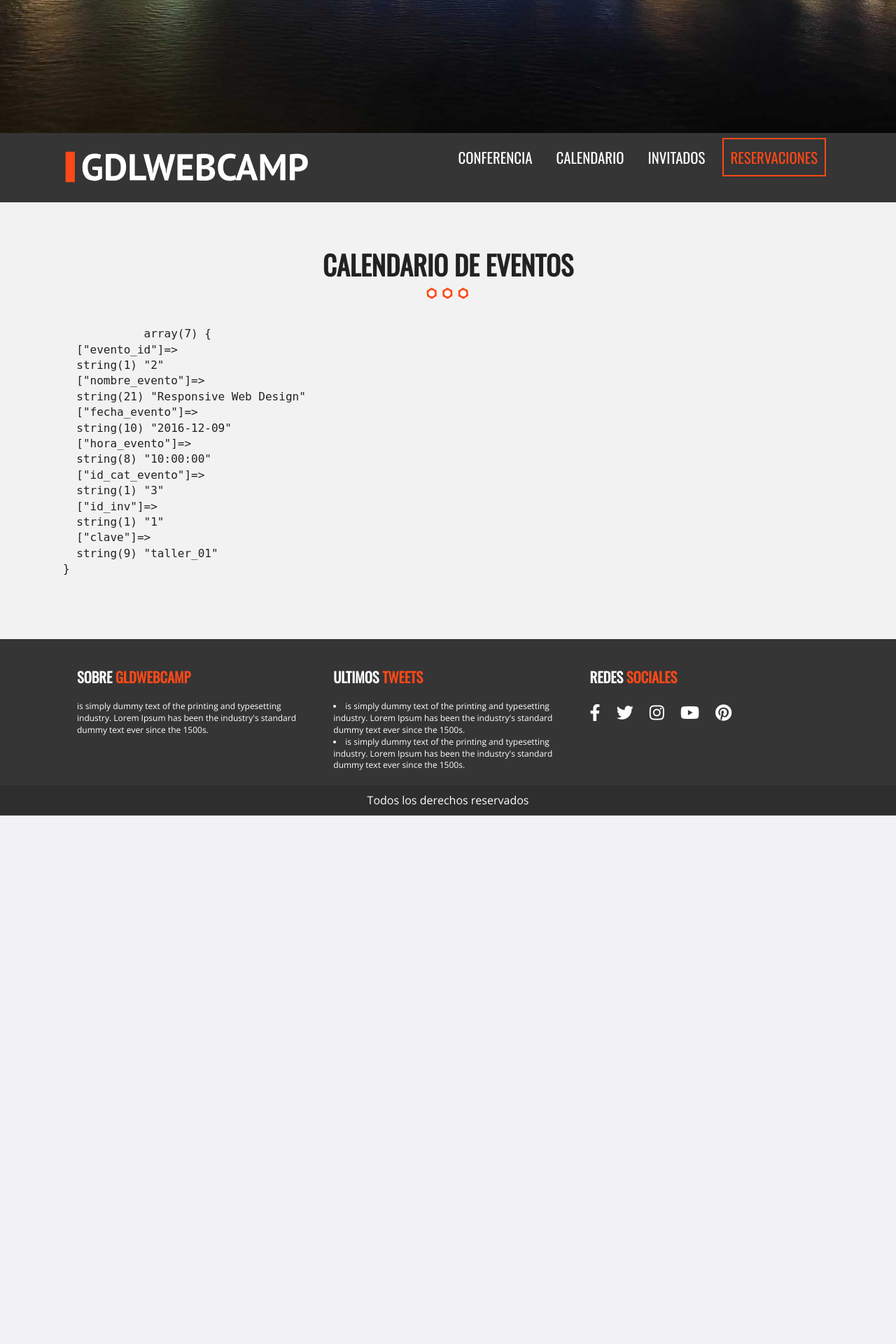
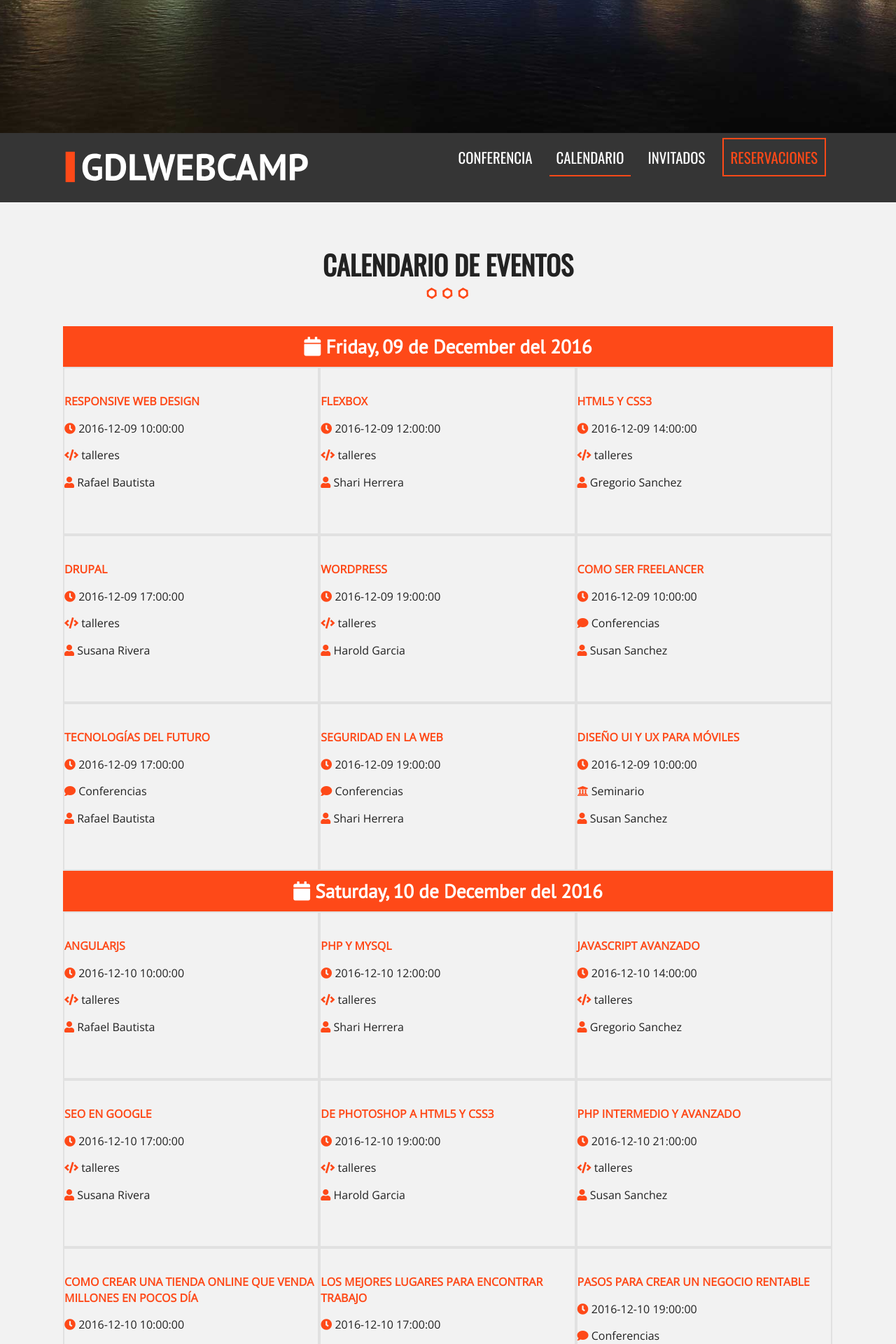
Before and after one commit to pquindec/udemy_proyect, a PHP site: page /calendario.php in a window 1280 px wide. Shown: the part 610-2530 px from the top of the page at 70% size. Before the commit the page ends 1775 px from the top, so only its background shows below. Run offline with PHP 8.4, Linux system fonts and the light colour scheme; data comes from the database, SQL or seed files in the repository; some libraries are stand-ins or nearby versions.

Commit message:
paginas terminadas

```diff
--- a/calendario.php
+++ b/calendario.php
@@ -1,13 +1,33 @@
 <?php include_once 'includes/templates/header.php'; ?>
 
+    <!--
+        SELECT e.nombre_evento,e.fecha_evento,e.hora_evento,c.cat_evento,i.nombre_invitado,i.apellido_invitado
+        FROM eventos e, categoria_eventos c, invitados i
+        where e.id_cat_evento=c.id_categoria and e.id_inv=i.id_invitado
+    -->
 
+    <!--
+        SELECT e.evento_id,e.nombre_evento,e.fecha_evento,e.hora_evento,c.cat_evento,i.nombre_invitado,i.apellido_invitado
+        FROM eventos e
+        inner join categoria_evento c
+        on e.id_cat_evento=c.id_categoria
+        inner join invitados i
+        on e.id_inv=i.id_invitado
+        order by e.evento_id
+    -->
   <section class="seccion contenedor">
     <h2>Calendario de Eventos</h2>
 
     <?php
     try {
         require_once('includes/funciones/bd_conexion.php');
-        $sql = "select * from eventos";
+        $sql = "SELECT e.evento_id,e.nombre_evento,e.fecha_evento,e.hora_evento,c.cat_evento,c.icono,i.nombre_invitado,i.apellido_invitado
+                FROM eventos e
+                inner join categoria_evento c
+                on e.id_cat_evento=c.id_categoria
+                inner join invitados i
+                on e.id_inv=i.id_invitado
+                order by e.evento_id";
         $resultado = $con->query($sql);
     } catch (\Exception $e) {
         echo $e->getMessage();
@@ -15,12 +35,63 @@
     ?>
     <div class='calendario'>
         <?php
-            $evento = $resultado->fetch_assoc();
-        ?>
+            $calendario = array();
 
-        <pre>
-            <?php var_dump($evento);?>
-        </pre>
+            while($eventos = $resultado->fetch_assoc()){
+                $fecha = $eventos['fecha_evento'];
+                $evento = array(
+                    'titulo' => $eventos['nombre_evento'],
+                    'fecha' => $eventos['fecha_evento'],
+                    'hora' => $eventos['hora_evento'],
+                    'categoria' => $eventos['cat_evento'],
+                    'icono' => $eventos['icono'],
+                    'invitado' => $eventos['nombre_invitado']." ".$eventos['apellido_invitado']
+                );
+
+                $calendario[$fecha][]= $evento;
+                ?>
+            <?php  } //while de fetch ?>
+        <?php
+            //Imprimir eventos
+            foreach($calendario as $dia => $lista_eventos) { ?>
+                 <h3>
+                    <i class="fa fa-calendar"></i>
+                    <?php
+                        //Unix
+                        setlocale(LC_TIME,'es_ES.UTF-8');
+                        //Windows
+                        setlocale(LC_TIME,'spanish');
+
+                        echo strftime("%A, %d de %B del %Y",strtotime($dia));
+
+                    ?>
+                </h3>
+                <?php
+                    foreach($lista_eventos as $evento) { ?>
+                        <div class="dia">
+                            <p class="titulo"><?php echo $evento['titulo']; ?> </p>
+                            <p class="hora">
+                                <i class="fas fa-clock" aria-hidden="true"></i>
+                                <?php echo $evento['fecha']." ".$evento['hora'];?>
+                            </p>
+                            <p class="categoria">
+                            <i class="fa <?php echo $evento['icono'];?> " aria-hidden="true"></i>
+                            <?php echo $evento['categoria']; ?>
+                            </p>
+                            <p class="invitado">
+                                <i class="fa fa-user" aria-hidden="true"></i>
+                                <?php echo $evento['invitado'];?>
+                            </p>
+
+                        </div>
+
+                <?php } //foreach eventos?>
+        <?php } //Foreach de dias?>
+
+
+
+
+
 
     </div>
 
--- a/css/main.css
+++ b/css/main.css
@@ -807,7 +807,7 @@
 /** Internar */
 
 /*Conferencias*/
-body.conferencia .navegacion-principal .activo{
+.navegacion-principal .activo{
   border-bottom: 2px solid #fe4918;
 }
 div.galeria a{
@@ -884,6 +884,8 @@
 .contenido-dia > div label time{
   color: #fe4918;
 }
+
+
 /* Resumen Registro*/
 
 div.resumen p{
@@ -927,6 +929,50 @@
 div.total p{
   font-weight: bold;
 }
+/** Calendario **/
+div.calendario h3{
+  background-color: #fe4918;
+  clear: both;
+  color: white;
+  text-align: center;
+  padding: 10px 0;
+}
+div.calendario::after{
+  clear: both;
+  display: block;
+  content: '';
+
+}
+
+div.dia{
+  width: 50%;
+  float: left;
+  border: 2px solid #e1e1e1;
+  transition: all .3s ease;
+}
+@media only screen and (min-width: 768px){
+  div.dia{
+    width: 33.3%;
+    min-height: 240px;
+    padding-top: 20px;
+  }
+}
+div.dia:hover {
+  background-color: #e1e1e1;
+  -webkit-transform: scale(1.1);
+}
+
+div.dia p.titulo{
+  color: #fe4918;
+  text-transform: uppercase;
+  font-weight: bold;
+}
+div.dia p{
+  font-size: 1em;
+}
+div.dia i{
+  color: #fe4918;
+}
 
 #error{
   clear: both;
@@ -934,6 +980,15 @@
   text-align: center;
   display: none;
 }
+
+/* ColorBox */
+
+div.cboxElement {
+  padding: 30px!important;
+  text-align: center;
+}
+
+
 
 /* ==========================================================================
    Helper classes
--- a/includes/templates/footer.php
+++ b/includes/templates/footer.php
@@ -31,7 +31,19 @@
   <script src="js/plugins.js"></script>
   <script src="js/jquery.animateNumber.js"></script>
   <script src="js/jquery.countdown.js"></script>
+
+  <?php
+    $archivo = basename($_SERVER['PHP_SELF']);
+    $pagina = str_replace(".php","",$archivo);
+    if ($pagina == 'invitados' || $pagina=='index'){
+      echo '<script src="js/jquery.colorbox-min.js"></script>';
+    } else if ($pagina =='conferencia'){
+      echo '<script src="js/lightbox.js"></script>';
+    }
+  ?>
+
   <script src="js/jquery.lettering.js"></script>
+
   <script src="https://unpkg.com/leaflet@1.6.0/dist/leaflet.js"></script>
   <script src="js/main.js"></script>
 
--- a/includes/templates/header.php
+++ b/includes/templates/header.php
@@ -14,14 +14,27 @@
   <link rel="stylesheet" href="css/normalize.css">
   <link href="https://fonts.googleapis.com/css?family=Open+Sans|Oswald|PT+Sans&display=swap" rel="stylesheet">
   <link rel="stylesheet" href="https://unpkg.com/leaflet@1.6.0/dist/leaflet.css" />
+
+  <?php
+    $archivo = basename($_SERVER['PHP_SELF']);
+    $pagina = str_replace(".php","",$archivo);
+    if ($pagina == 'invitados' || $pagina=='index'){
+      echo '<link rel="stylesheet" href="css/colorbox.css">';
+    } else if ($pagina =='conferencia'){
+      echo '<link rel="stylesheet" href="css/lightbox.css">';
+    }
+  ?>
+
+
   <link rel="stylesheet" href="css/main.css">
+
   <link href="css/all.css" rel="stylesheet"/>
 
 
   <meta name="theme-color" content="#fafafa">
 </head>
 
-<body>
+<body class="<?php echo $pagina ?> ">
   <!--[if IE]>
     <p class="browserupgrade">You are using an <strong>outdated</strong> browser. Please <a href="https://browsehappy.com/">upgrade your browser</a> to improve your experience and security.</p>
   <![endif]-->
@@ -65,7 +78,7 @@
       <nav class="navegacion-principal clearfix">
         <a href="conferencia.php">Conferencia</a>
         <a href="calendario.php">Calendario</a>
-        <a href="#">Invitados</a>
+        <a href="invitados.php">Invitados</a>
         <a href="registro.php">Reservaciones</a>
       </nav>
 
--- /dev/null
+++ b/invitados.php
@@ -0,0 +1,5 @@
+<?php include_once 'includes/templates/header.php'; ?>
+
+<?php include_once 'includes/templates/invitado.php'; ?>
+
+<?php include_once 'includes/templates/footer.php'; ?>
--- a/js/main.js
+++ b/js/main.js
@@ -139,6 +139,13 @@
             //Letering
 
         $('.nombre-sitio').lettering();
+
+        // Agregar clase a menu
+
+        $('body.conferencia .navegacion-principal a:contains("Conferencia")').addClass('activo');
+        $('body.calendario .navegacion-principal a:contains("Calendario")').addClass('activo');
+        $('body.invitados .navegacion-principal a:contains("Invitados")').addClass('activo');
+
             //MENU FIJO
             var windowHeight = $(window).height();
             var barraAltura = $('.barra').innerHeight();
@@ -193,6 +200,8 @@
 
             });
 
+            //colorbox
 
+            $('.invitado-info').colorbox({inline:true, width:"50%"});
 
 });
```
Also changed, not shown: css/colorbox.css (added, +45 -0 lines), includes/templates/invitado.php (added, +41 -0 lines), index.php (+1 -41 lines), images/controls.png (added), js/jquery.colorbox-min.js (added).
